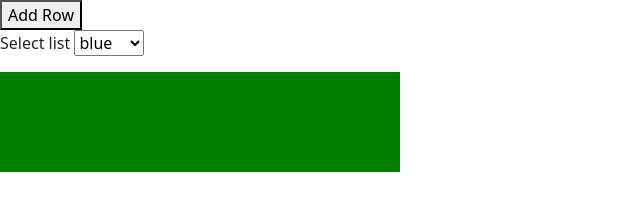
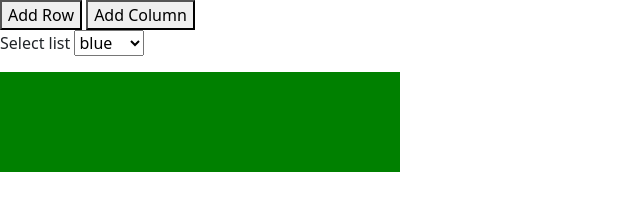
Before and after one commit to Chrisartrip921/TTP-Assignments-3-4-5, a plain HTML site: page assignment5/index.html in a window 1280 px wide. Shown: the whole page, without its empty margins (0-640 px from the left). Drawn offline with nearby package versions, Linux system fonts and the light colour scheme.

Commit message:
git commit -m

```diff
--- a/assignment5/index.html
+++ b/assignment5/index.html
@@ -15,7 +15,7 @@
 
 <body>
     <button onclick="addRow()">Add Row</button>
-
+    <button onclick="addColumn()">Add Column</button>
     <form>
         <p>
             <label>Select list</label>
--- a/assignment5/index.js
+++ b/assignment5/index.js
@@ -24,3 +24,27 @@ function addRow() {
     mainGrid.appendChild(newRow);
     amountofRows++;
 }
+
+function addColumn() {
+    //grab the main grid
+    let mainGrid = document.getElementById("main-grid");
+
+    let allRows = document.querySelectorAll("tr");
+
+    let rowCounter = 0;
+
+    for(let i = 0; i < amountofRows; i++) {
+        let cell = document.createElement("td");
+
+        initializeCell(cell)
+
+        allRows[rowCounter].appendChild(cell);
+
+        rowCounter++;
+        // newRow.appendChild(cell);
+    }
+
+    // mainGrid.appendChild(newRow);
+    amountofColumns++;
+
+}
```
